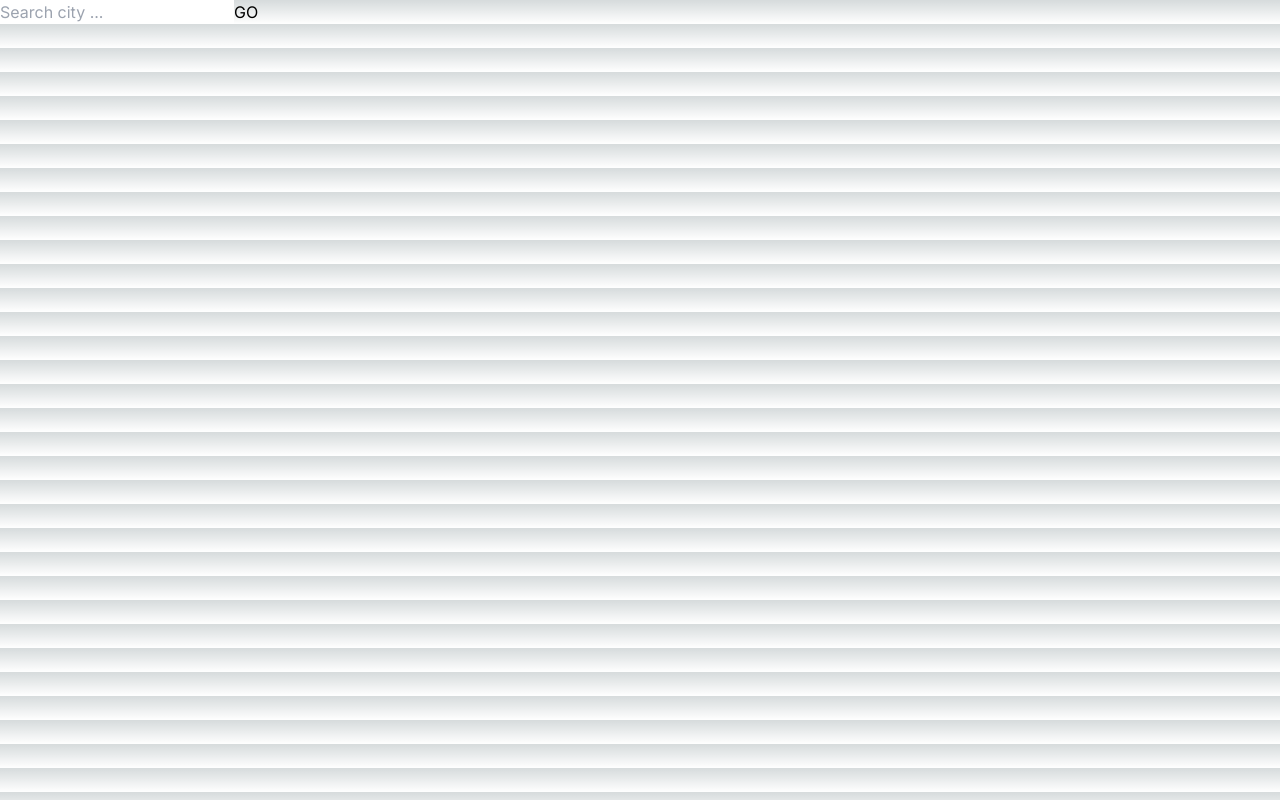
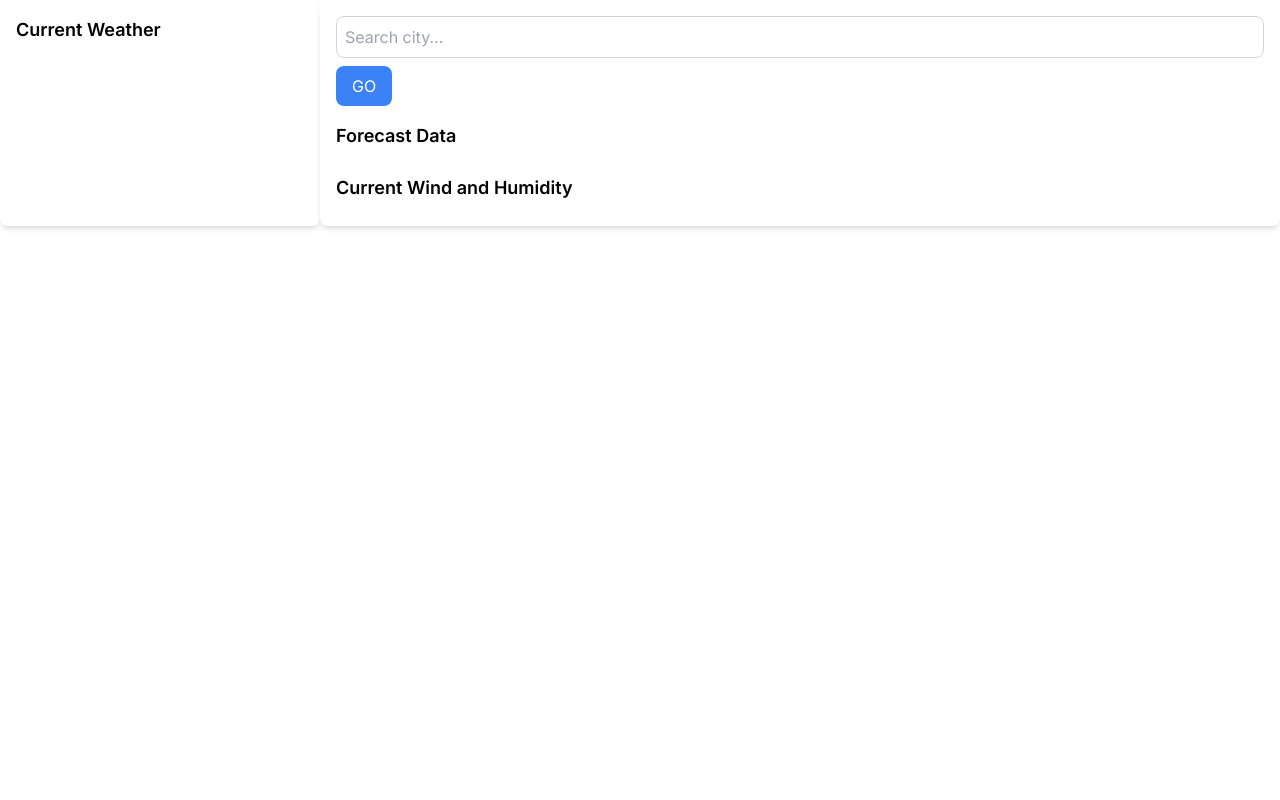
Before and after one commit to AndyCodez/weather-app, a Next.js app: page / in a window 1280 px wide. Built offline with nearby package versions, Linux system fonts and the light colour scheme.

Commit message:
Create general page skeleton

```diff
--- a/app/globals.css
+++ b/app/globals.css
@@ -15,13 +15,3 @@
     --background-end-rgb: 0, 0, 0;
   }
 }
-
-body {
-  color: rgb(var(--foreground-rgb));
-  background: linear-gradient(
-      to bottom,
-      transparent,
-      rgb(var(--background-end-rgb))
-    )
-    rgb(var(--background-start-rgb));
-}
--- a/app/page.tsx
+++ b/app/page.tsx
@@ -1,34 +1,81 @@
-"use client"
+"use client";
 import { useState } from "react";
 
 export default function Home() {
   const [city, setCity] = useState('');
-  const [weatherData, setWeatherData] = useState(null);
+  const [currentWeatherData, setCurrentWeatherData] = useState();
+  const [forecastData, setForecastData] = useState([]);
+  const [loading, setLoading] = useState(false);
+  const [error, setError] = useState<string | null>(null);
 
   const fetchWeatherForCity = async () => {
-    console.log("searching city");
+    if (!city) return;
+
+    setLoading(true);
+    setError(null);
 
     try {
       const response = await fetch(`http://localhost:8000/api/weather?city=${city}`);
       const data = await response.json();
 
       console.log(data)
-      setWeatherData(data);
+      updateWeatherData(data);
     } catch (err) {
-      console.log("Error fetching weather");
+      console.error("Error fetching weather:", err);
+      setError("Failed to fetch weather data.");
+    } finally {
+      setLoading(false);
     }
+  };
+
+  const updateWeatherData = (weatherData: any) => {
+    setCurrentWeatherData(weatherData.current_weather);
+    setForecastData(weatherData.forecast);
   }
 
   return (
-    <div className="search-section">
-      <input
-        type="text"
-        value={city}
-        onChange={(e) => setCity(e.target.value)}
-        placeholder="Search city ..."
-      />
+    <div className="flex flex-col md:flex-row">
+      {/* Sidebar for current weather details */}
+      <div className="md:w-1/4 shadow-md rounded-lg p-4 mb-4 md:mb-0">
+        <h2 className="text-lg font-semibold mb-2">Current Weather</h2>
+        {/* Render current weather details here */}
+        {currentWeatherData && (
+          <div>
+            <p className="font-medium">{currentWeatherData.temp}&#176;C</p>
+            <p>Temperature: {currentWeatherData.description}&#176;C</p>
+          </div>
+        )}
+      </div>
 
-      <button onClick={fetchWeatherForCity}>GO</button>
+      {/* Main section with search and weather forecast */}
+      <div className="md:w-3/4 flex flex-col bg-white shadow-md rounded-lg p-4">
+        <div className="mb-4">
+          <input
+            type="text"
+            value={city}
+            onChange={(e) => setCity(e.target.value)}
+            placeholder="Search city..."
+            className="border border-gray-300 rounded-lg p-2 w-full"
+          />
+          <button
+            onClick={fetchWeatherForCity}
+            className="bg-blue-500 text-white rounded-lg px-4 py-2 mt-2"
+          >
+            {loading ? 'Loading...' : 'GO'}
+          </button>
+          {error && <p className="text-red-500 mt-2">{error}</p>}
+        </div>
+
+        <div className="mb-4">
+          <h2 className="text-lg font-semibold mb-2">Forecast Data</h2>
+          {/* Render forecast data here */}
+        </div>
+
+        <div>
+          <h2 className="text-lg font-semibold mb-2">Current Wind and Humidity</h2>
+          {/* Render wind and humidity data here */}
+        </div>
+      </div>
     </div>
-  )
+  );
 }
```
